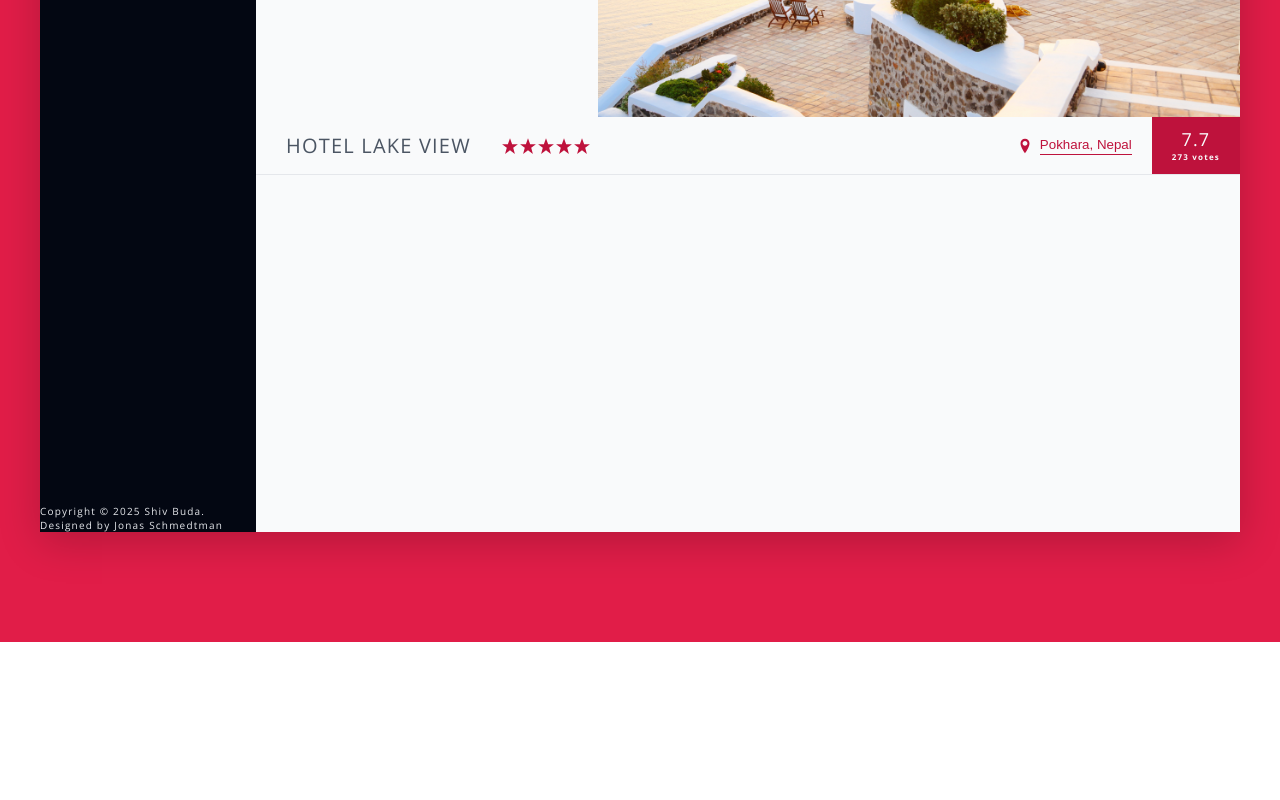
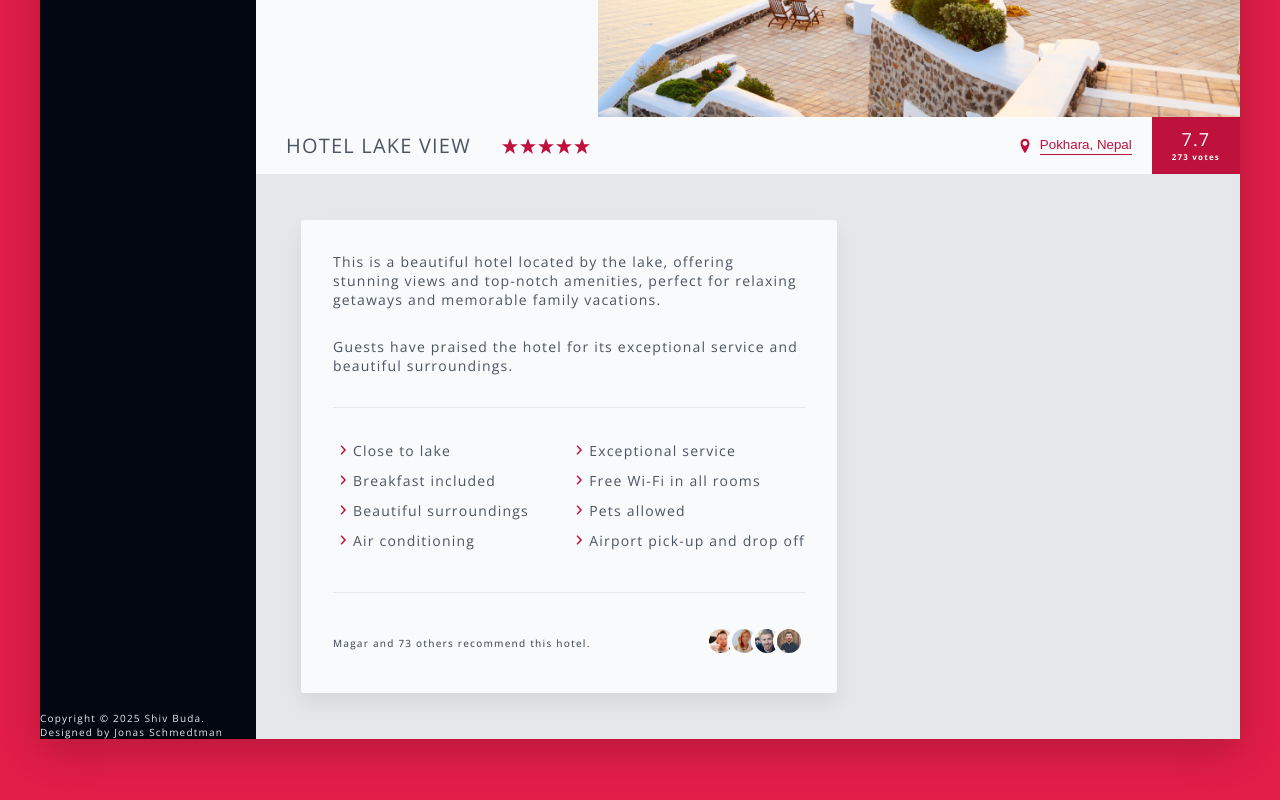
Before and after one commit to ShivaBuda/advance-CSS-and-SASS-course-revision, a website: page Trillo Website/index.html in a window 1280 px wide. Shown: the part 450-1250 px from the top of the page. Before the commit the page ends 1092 px from the top, so only its background shows below. Drawn offline with nearby package versions, Linux system fonts and the light colour scheme; files that its build step writes are made by us from their sources.

Commit message:
add detail section

```diff
--- a/Trillo Website/index.html
+++ b/Trillo Website/index.html
@@ -157,6 +157,67 @@
                             <div class="overview__rating-count">273 votes</div>
                         </div>
                     </div>
+
+                    <div class="detail">
+                        <div class="description">
+                            <p class="paragraph">
+                                This is a beautiful hotel located by the lake,
+                                offering stunning views and top-notch amenities,
+                                perfect for relaxing getaways and memorable
+                                family vacations.
+                            </p>
+                            <p class="paragraph">
+                                Guests have praised the hotel for its
+                                exceptional service and beautiful surroundings.
+                            </p>
+                            <ul class="detail__list">
+                                <li class="detail__list-itm">Close to lake</li>
+                                <li class="detail__list-itm">
+                                    Exceptional service
+                                </li>
+                                <li class="detail__list-itm">
+                                    Breakfast included
+                                </li>
+                                <li class="detail__list-itm">
+                                    Free Wi-Fi in all rooms
+                                </li>
+                                <li class="detail__list-itm">
+                                    Beautiful surroundings
+                                </li>
+                                <li class="detail__list-itm">Pets allowed</li>
+                                <li class="detail__list-itm">
+                                    Air conditioning
+                                </li>
+                                <li class="detail__list-itm">
+                                    Airport pick-up and drop off
+                                </li>
+                            </ul>
+                            <div class="recommend">
+                                <p class="recommend__state">
+                                    Magar and 73 others recommend this hotel.
+                                </p>
+                                <div class="recommend__guest">
+                                    <img
+                                        src="./images/user-1.jpg"
+                                        alt="Guest"
+                                        class="recommend__guest-img" />
+                                    <img
+                                        src="./images/user-2.jpg"
+                                        alt="Guest"
+                                        class="recommend__guest-img" />
+                                    <img
+                                        src="./images/user-3.jpg"
+                                        alt="Guest"
+                                        class="recommend__guest-img" />
+                                    <img
+                                        src="./images/user-4.jpg"
+                                        alt="Guest"
+                                        class="recommend__guest-img" />
+                                </div>
+                            </div>
+                        </div>
+                        <div class="guest-review"></div>
+                    </div>
                 </main>
             </div>
         </div>
--- a/Trillo Website/scss/_base.scss
+++ b/Trillo Website/scss/_base.scss
@@ -13,7 +13,7 @@
     --color-gray-light-3: #f9fafb;
 
     // SHADOW
-    --shadow-box: 0 1rem 4rem rgba(0,0,0, .2)
+    --shadow-box: 0 1rem 4rem rgba(0, 0, 0, 0.2);
 }
 *,
 *::after,
--- a/Trillo Website/scss/_components.scss
+++ b/Trillo Website/scss/_components.scss
@@ -194,9 +194,8 @@
         font-size: 1.8rem;
     }
     &__rating-count {
-     font-size: .8rem;
-     font-weight: 700;
-
+        font-size: 0.8rem;
+        font-weight: 700;
     }
 }
 
@@ -234,3 +233,53 @@
         transform: scale(1);
     }
 }
+
+// ***** DETAIL ******
+.paragraph:not(:last-of-type) {
+    margin-bottom: 2.8rem;
+}
+.detail {
+    &__list {
+        display: flex;
+        flex-wrap: wrap;
+        padding: 3.2rem 0;
+        border-top: 1px solid var(--color-gray-light-2);
+        border-bottom: 1px solid var(--color-gray-light-2);
+        margin: 3.2rem 0;
+    }
+    &__list-itm {
+        display: flex;
+        align-items: center;
+        flex: 0 0 50%;
+        margin-bottom: 1rem;
+
+        &::before {
+            content: "";
+            display: inline-block;
+            height: 2rem;
+            width: 2rem;
+            background-color: var(--color-rose-medium);
+            mask-image: url("../images/SVG/chevron-small-right.svg");
+            mask-size: cover;
+        }
+    }
+}
+
+.recommend {
+    display: flex;
+    justify-content: space-between;
+    align-items: center;
+    &__state {
+        font-size: 1rem;
+        font-weight: 500;
+    }
+    &__guest-img {
+        width: 3.2rem;
+        border-radius: 5rem;
+        border: 4px solid var(--color-gray-light-3);
+
+        &:not(:last-child) {
+            margin-right: -1.4rem;
+        }
+    }
+}
--- a/Trillo Website/scss/_layout.scss
+++ b/Trillo Website/scss/_layout.scss
@@ -28,5 +28,24 @@
 .hotel-page {
     background-color: var(--color-gray-light-3);
     flex: 1;
-    height: 80rem;
 }
+
+.detail {
+    display: flex;
+    border-bottom: 1px solid var(--color-gray-light-2);
+    padding: 4.5rem;
+    background-color: var(--color-gray-light-2);
+}
+
+.description {
+    padding: 3.2rem;
+    background-color: var(--color-gray-light-3);
+    flex: 0 0 60%;
+    font-size: 1.4rem;
+    box-shadow: 0 1rem 2rem rgba($color: #000000, $alpha: .07);
+    border-radius: 3px;
+}
+
+.user-reviews {
+    flex: 1;
+}
```
